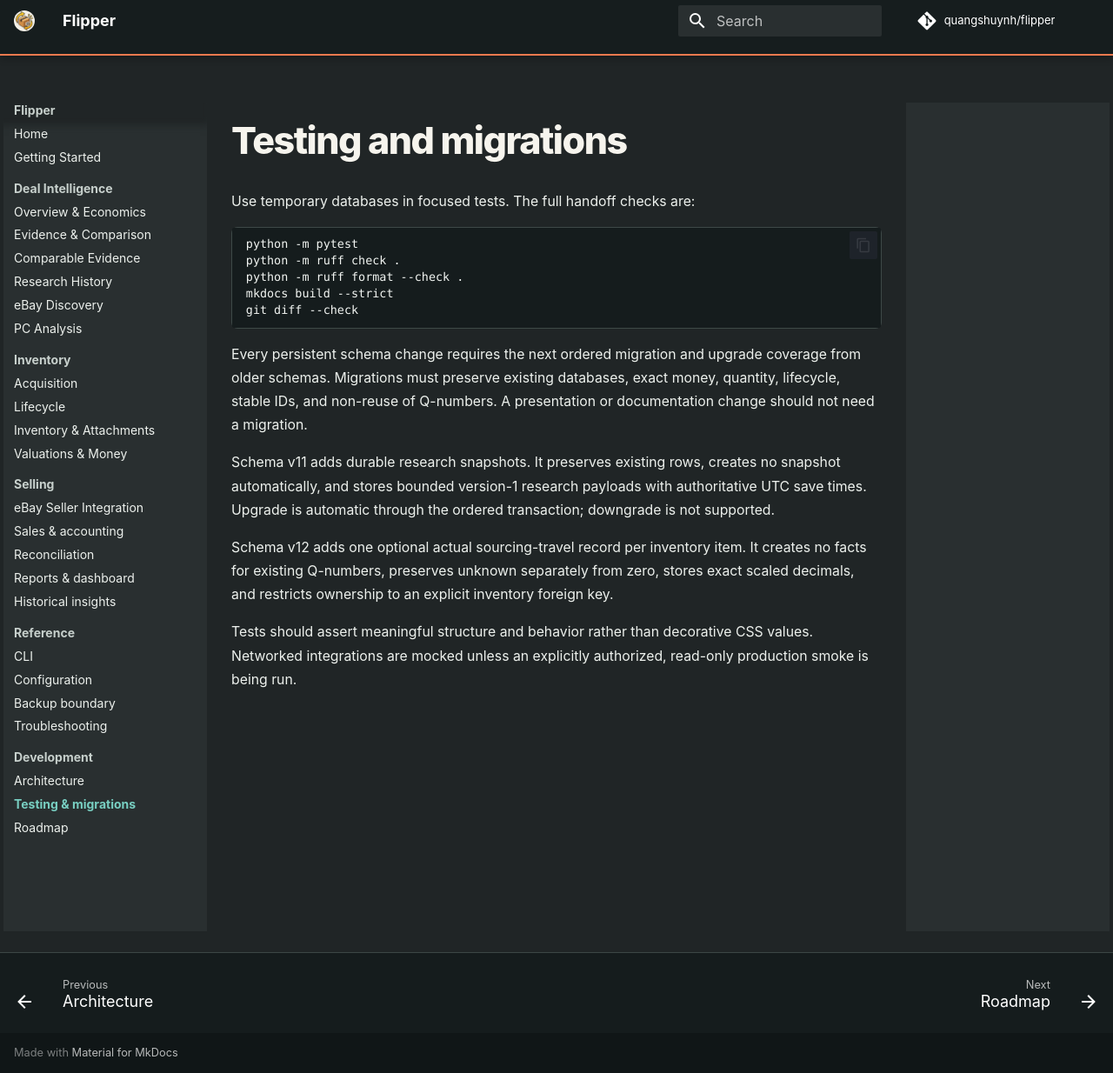
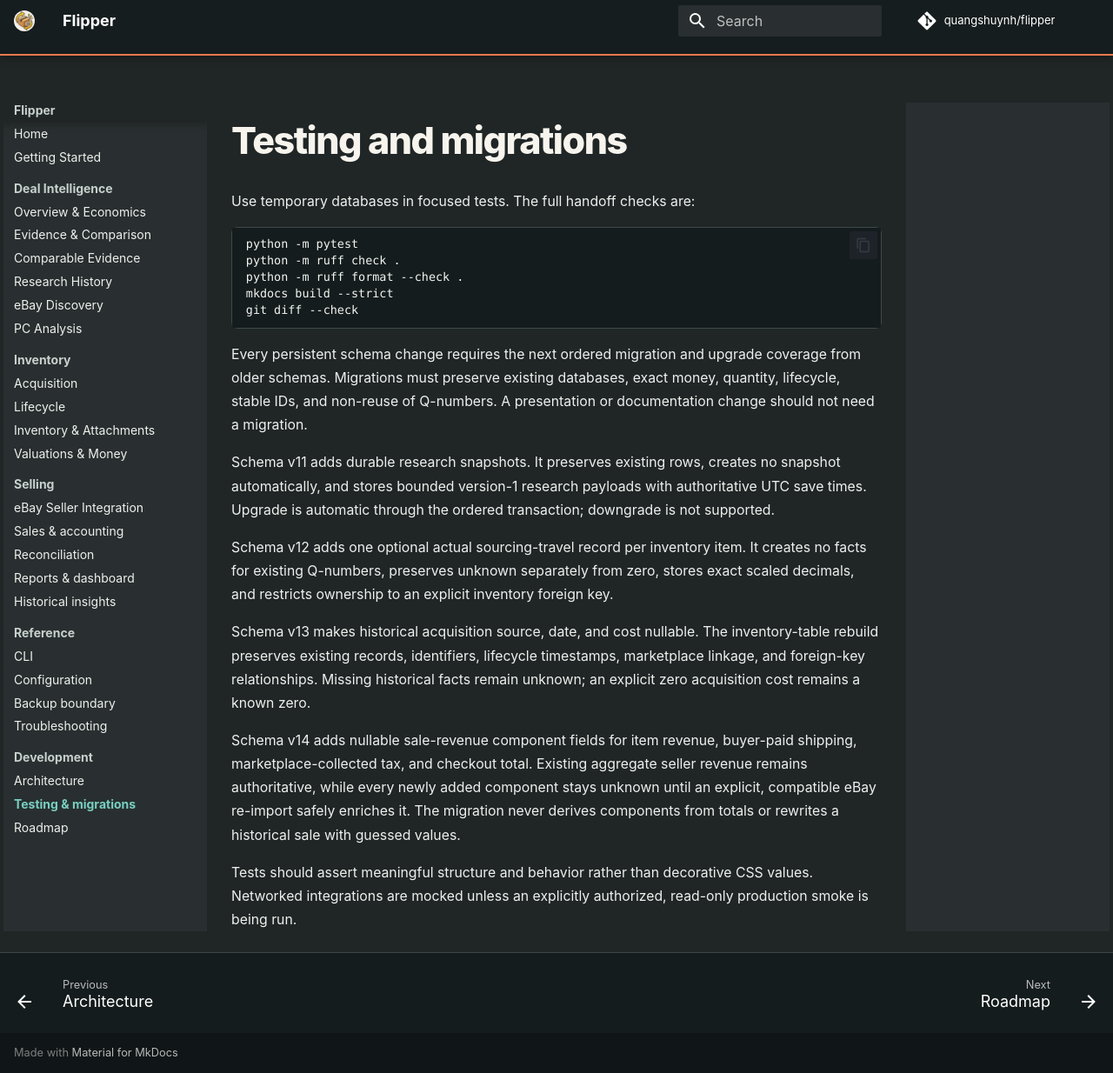
Before and after one commit to quangshuynh/flipper, an MkDocs documentation site: the page built from docs/development/testing-migrations.md, in a window 1280 px wide and 1234 px high. Shown: the whole window at 87% size. Built offline with MkDocs 1.6.1 and Material for MkDocs 9.7.7, drawn with Linux system fonts in a browser that asks for light colours; comment, search, counter and statistics services are not loaded.

Commit message:
docs: document v0.2.1 migrations

```diff
--- a/docs/development/testing-migrations.md
+++ b/docs/development/testing-migrations.md
@@ -22,5 +22,16 @@ Schema v12 adds one optional actual sourcing-travel record per inventory item. I
 for existing Q-numbers, preserves unknown separately from zero, stores exact scaled decimals, and
 restricts ownership to an explicit inventory foreign key.
 
+Schema v13 makes historical acquisition source, date, and cost nullable. The inventory-table
+rebuild preserves existing records, identifiers, lifecycle timestamps, marketplace linkage, and
+foreign-key relationships. Missing historical facts remain unknown; an explicit zero acquisition
+cost remains a known zero.
+
+Schema v14 adds nullable sale-revenue component fields for item revenue, buyer-paid shipping,
+marketplace-collected tax, and checkout total. Existing aggregate seller revenue remains
+authoritative, while every newly added component stays unknown until an explicit, compatible eBay
+re-import safely enriches it. The migration never derives components from totals or rewrites a
+historical sale with guessed values.
+
 Tests should assert meaningful structure and behavior rather than decorative CSS values. Networked
 integrations are mocked unless an explicitly authorized, read-only production smoke is being run.
```
